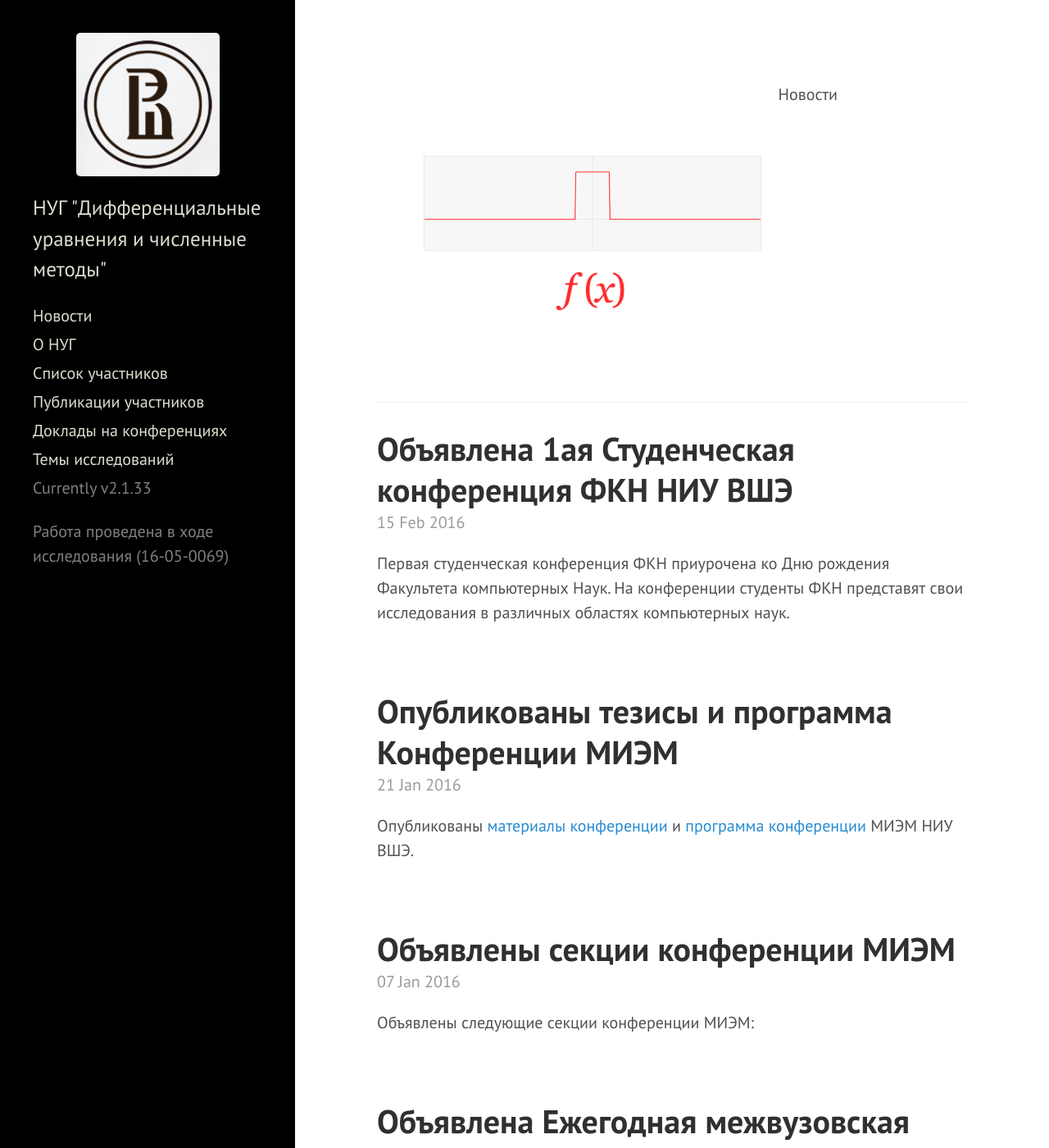
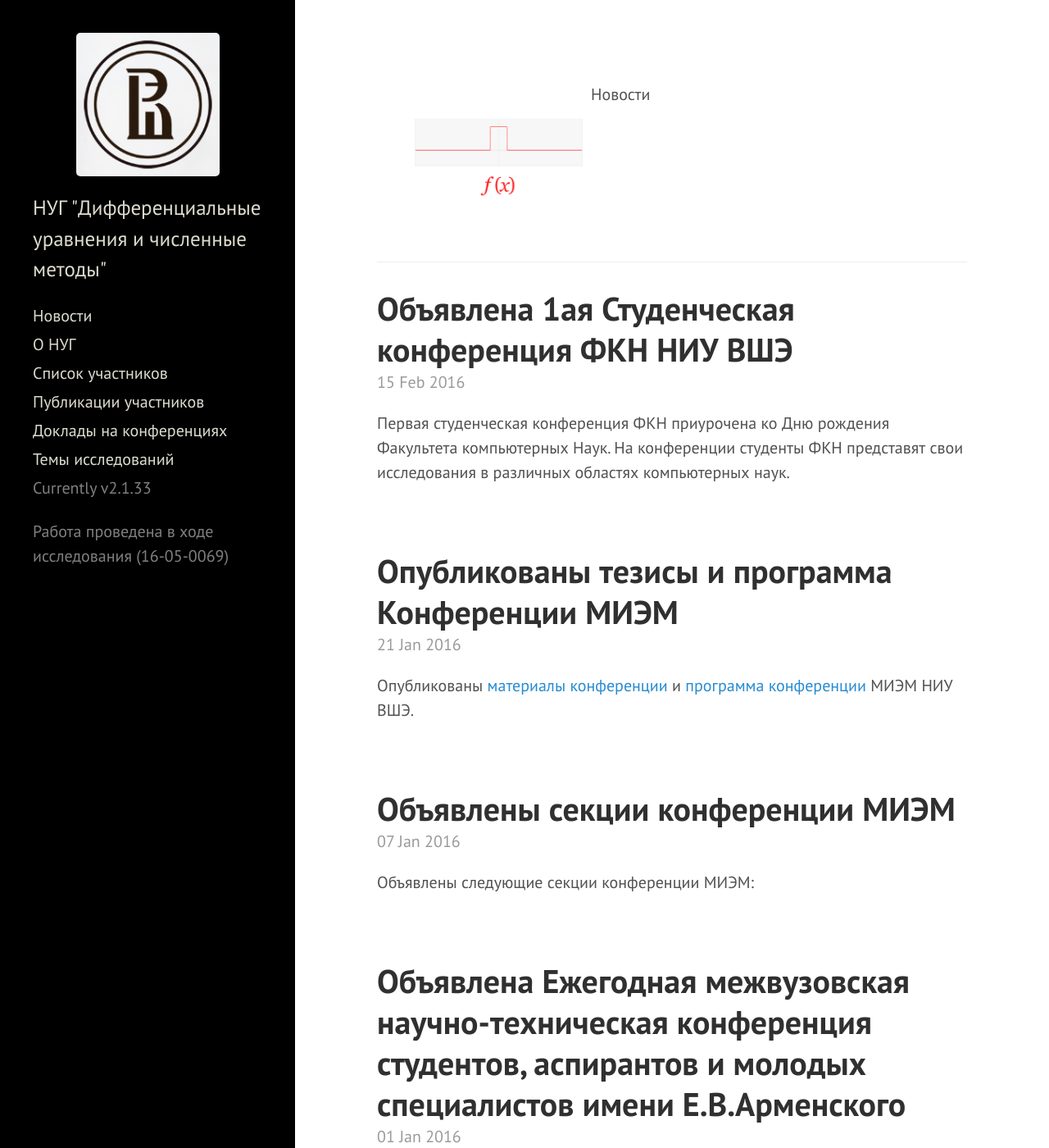
Before and after one commit to hsemmsg/hsemmsg.github.io, a Jekyll site: the page built from index.html, in a window 1280 px wide and 1400 px high. Shown: the whole window at 82% size. Built offline with Jekyll 4.4.1, drawn with Linux system fonts in a browser that asks for light colours; the list of posts is cut into pages by our own code.

```diff
--- a/public/css/hyde.css
+++ b/public/css/hyde.css
@@ -132,7 +132,7 @@
  margin-right:auto;
  }
  .leftimage {
- width:70%;
+ width:225px;
  display: inline-block;
  float: left;
  }
```
